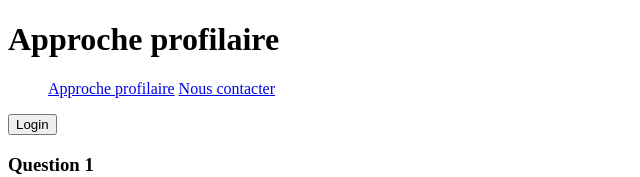
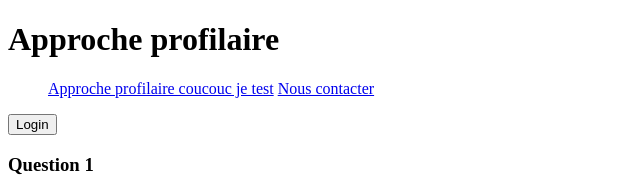
Before and after one commit to picyoh/ap, a plain HTML site: page index.html in a window 1280 px wide. Shown: the top 177 px of the page, without its empty margins (0-640 px from the left). Drawn offline with Linux system fonts and the light colour scheme.

Commit message:
refactor: :tada: coucou
hello

nada

```diff
--- a/index.html
+++ b/index.html
@@ -22,7 +22,7 @@
       </div>
       <nav>
         <ul>
-          <a href="./">Approche profilaire</a>
+          <a href="./">Approche profilaire coucouc je test</a>
           <a href="./contact">Nous contacter</a>
         </ul>
         <button class="login">Login</button>
```
